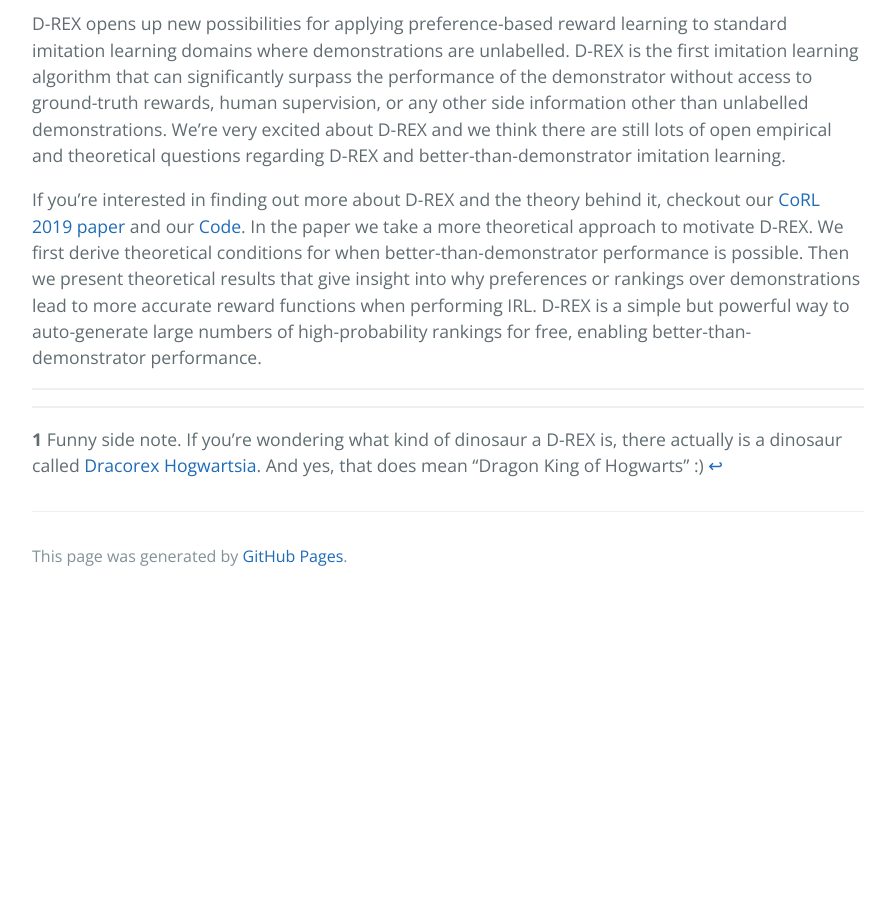
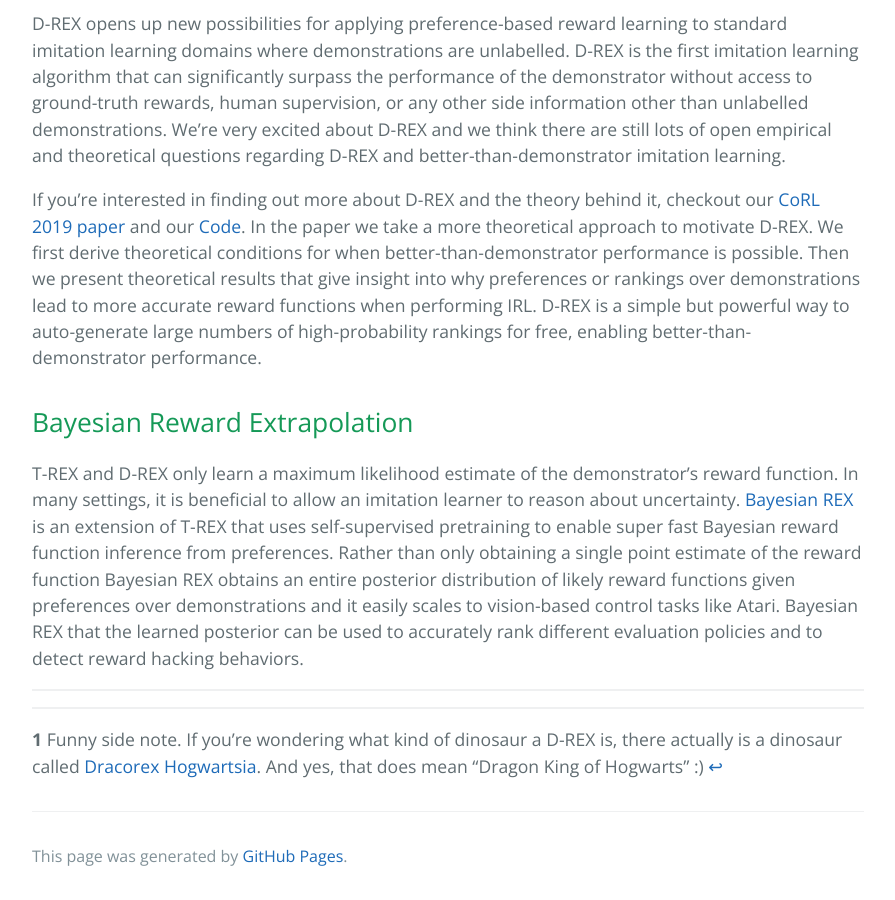
Before and after one commit to dsbrown1331/CoRL2019-DREX, a Jekyll site: the page built from index.md, in a window 1280 px wide and 900 px high, scrolled down 5386 px. Shown: the whole window, without its empty margins (192-1087 px from the left). Built offline with Jekyll 4.4.1, drawn with Linux system fonts in a browser that asks for light colours; formulas are drawn with MathJax 3; our own code applies the rules of GitHub Pages for plain Markdown files; before the commit the page ends 5986 px from its top, so only the background shows below that.

Commit message:
Update index.md

```diff
--- a/index.md
+++ b/index.md
@@ -109,6 +109,10 @@
 
 If you're interested in finding out more about D-REX and the theory behind it, checkout our [CoRL 2019 paper](https://arxiv.org/abs/1907.03976) and our [Code](https://github.com/dsbrown1331/CoRL2019-DREX). In the paper we take a more theoretical approach to motivate D-REX. We first derive theoretical conditions for when better-than-demonstrator performance is possible. Then we  present theoretical results that give insight into why preferences or rankings over demonstrations lead to more accurate reward functions when performing IRL. D-REX is a simple but powerful way to auto-generate large numbers of high-probability rankings for free, enabling better-than-demonstrator performance.
 
+## Bayesian Reward Extrapolation
+
+T-REX and D-REX only learn a maximum likelihood estimate of the demonstrator's reward function. In many settings, it is beneficial to allow an imitation learner to reason about uncertainty. [Bayesian REX](https://sites.google.com/view/bayesianrex/) is an extension of T-REX that uses self-supervised pretraining to enable super fast Bayesian reward function inference from preferences. Rather than only obtaining a single point estimate of the reward function Bayesian REX obtains an entire posterior distribution of likely reward functions given preferences over demonstrations and it easily scales to vision-based control tasks like Atari. Bayesian REX that the learned posterior can be used to accurately rank different evaluation policies and to detect reward hacking behaviors.
+
 ___
 ---
 
```
